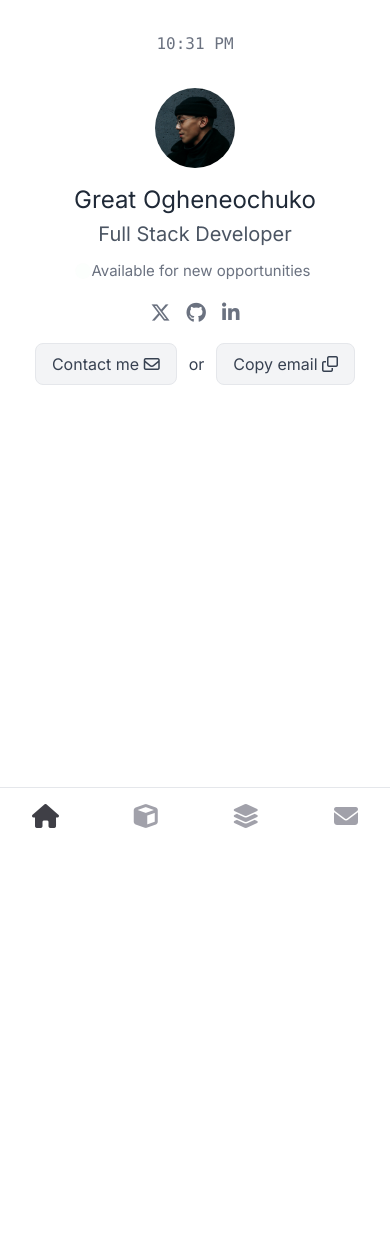
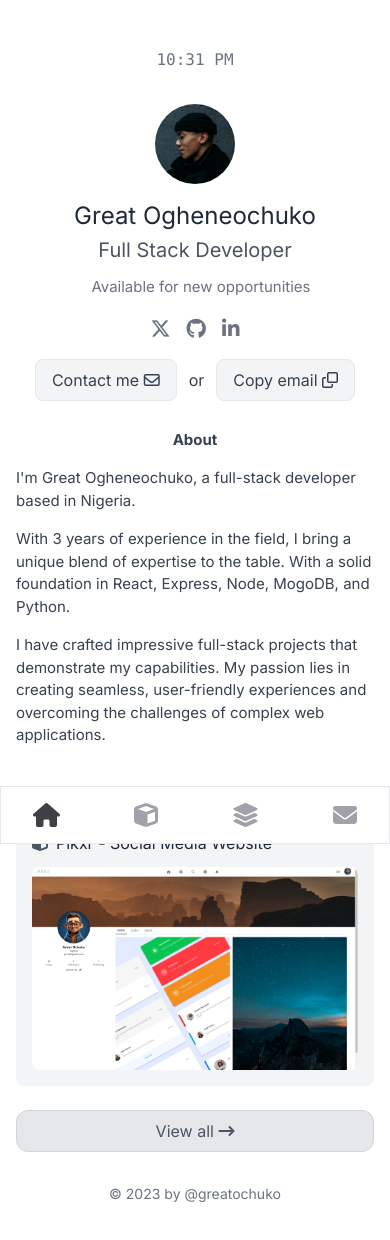
Before and after one commit to greatochuko/portfolio, a React (Vite) app: page / in a window 390 px wide. Shown: the top 1240 px of the page. Before the commit the page ends 844 px from the top, so only its background shows below. Built offline with nearby package versions, Linux system fonts and the light colour scheme.

Commit message:
finished home page mobile styling

```diff
--- a/index.html
+++ b/index.html
@@ -5,7 +5,7 @@
   <meta charset="UTF-8" />
   <link rel="icon" type="image/svg+xml" href="/vite.svg" />
   <meta name="viewport" content="width=device-width, initial-scale=1.0" />
-  <title>Vite + React</title>
+  <title>Great Ogheneochuko - Full Stack Developer</title>
 </head>
 
 <body>
--- a/src/App.jsx
+++ b/src/App.jsx
@@ -1,7 +1,7 @@
 import { RouterProvider, createBrowserRouter } from "react-router-dom";
 import AppLayout from "./pages/AppLayout";
 import Home from "./pages/Home";
-import Work from "./pages/Work";
+import Projects from "./pages/Projects";
 import Stack from "./pages/Stack";
 import Contact from "./pages/Contact";
 
@@ -10,7 +10,7 @@ const router = createBrowserRouter([
     element: <AppLayout />,
     children: [
       { path: "/", element: <Home /> },
-      { path: "/work", element: <Work /> },
+      { path: "/projects", element: <Projects /> },
       { path: "/stack", element: <Stack /> },
       { path: "/contact", element: <Contact /> },
     ],
--- /dev/null
+++ b/src/components/Footer.jsx
@@ -0,0 +1,7 @@
+export default function Footer() {
+  return (
+    <footer className="text-center text-gray-500 text-sm">
+      &copy; {new Date().getFullYear()} by @greatochuko
+    </footer>
+  );
+}
--- a/src/components/Navbar.jsx
+++ b/src/components/Navbar.jsx
@@ -1,14 +1,14 @@
 import NavLink from "./NavLink";
 const navElements = [
   { icon: "fa-solid fa-house", title: "Home", to: "/" },
-  { icon: "fa-solid fa-cube", title: "Projects", to: "/work" },
+  { icon: "fa-solid fa-cube", title: "Projects", to: "/projects" },
   { icon: "fa-solid fa-layer-group", title: "Stack", to: "/stack" },
   { icon: "fa-solid fa-envelope", title: "Contact", to: "/contact" },
 ];
 
 export default function Navbar() {
   return (
-    <nav className="bottom-0 absolute w-screen border-t ">
+    <nav className="bottom-0 fixed w-screen border-t bg-white border border-t">
       <ul className="flex justify-between px-4 gap-2 ">
         {navElements.map((el, i) => (
           <NavLink el={el} key={i} />
--- a/src/pages/AppLayout.jsx
+++ b/src/pages/AppLayout.jsx
@@ -1,11 +1,13 @@
 import { Outlet } from "react-router-dom";
 import Navbar from "../components/Navbar";
+import Footer from "../components/Footer";
 
 export default function AppLayout() {
   return (
-    <div className="flex h-screen">
+    <div className="pb-20">
       <Navbar />
       <Outlet />
+      <Footer />
     </div>
   );
 }
--- a/src/pages/Home.jsx
+++ b/src/pages/Home.jsx
@@ -1,4 +1,6 @@
-import image from "../assets/profile-pic.jpg";
+import profilePic from "../assets/profile-pic.jpg";
+import pikxrImage from "../assets/pikxr-home.png";
+import { Link } from "react-router-dom";
 
 export default function Home() {
   const now = new Date().toLocaleTimeString();
@@ -8,13 +10,17 @@ export default function Home() {
   const date = `${dateArr.join(":")} ${hourTime}`;
 
   return (
-    <div className="flex flex-col items-center w-screen pb-5">
+    <div className="flex flex-col items-center h-fit max-w-2xl mx-auto p-4">
       <p className="my-8 font-mono text-gray-500">{date}</p>
-      <img src={image} alt="" className="w-20 h-20 object-cover rounded-full" />
+      <img
+        src={profilePic}
+        alt=""
+        className="w-20 h-20 object-cover rounded-full"
+      />
       <h1 className="text-2xl mt-4 mb-1 text-gray-800">Great Ogheneochuko</h1>
       <h2 className="text-xl mb-3 text-gray-600">Full Stack Developer</h2>
       <p className="text-gray-500 text-[15px] flex items-center">
-        <div className="h-2 w-2 bg-green-500 inline-block mr-1 rounded-full animate-ping-slow"></div>
+        <span className="h-2 w-2 bg-green-500 inline-block mr-1 rounded-full animate-ping-slow"></span>
         Available for new opportunities
       </p>
       <div className="flex gap-4 my-4 text-xl text-gray-500">
@@ -49,6 +55,48 @@ export default function Home() {
           Copy email <i className="fa-regular fa-clone"></i>
         </button>
       </div>
+      <section className="flex flex-col gap-2 text-gray-700 text-[15px] font-normal my-2">
+        <h3 className="text-center mb-2 mt-5 font-bold">About</h3>
+        <div className="flex flex-col gap-4">
+          <p>
+            I&apos;m Great Ogheneochuko, a full-stack developer based in
+            Nigeria.
+          </p>
+          <p>
+            With 3 years of experience in the field, I bring a unique blend of
+            expertise to the table. With a solid foundation in React, Express,
+            Node, MogoDB, and Python.
+          </p>
+          <p>
+            I have crafted impressive full-stack projects that demonstrate my
+            capabilities. My passion lies in creating seamless, user-friendly
+            experiences and overcoming the challenges of complex web
+            applications.
+          </p>
+        </div>
+      </section>
+      <section className="my-2">
+        <h3 className="text-center mb-2 mt-5 font-bold text-gray-700">
+          Projects
+        </h3>
+        <Link>
+          <div className="p-4 bg-gray-100  rounded-lg transition-transform duration-300 hover:-translate-y-1">
+            <h4 className="text-gray-800 mb-3">
+              <i className="fa-solid fa-cube mr-2 text-gray-600"></i>Pikxr -
+              Social Media Website
+            </h4>
+            <div className="overflow-hidden rounded-lg">
+              <img src={pikxrImage} alt="" />
+            </div>
+          </div>
+        </Link>
+      </section>
+      <Link
+        to={"/projects"}
+        className="text-center bg-gray-200 hover:bg-gray-300 duration-300 w-full p-2 m-4 rounded-xl border border-gray-300  text-gray-600 hover:text-gray-800"
+      >
+        View all <i className="fa-solid fa-arrow-right-long"></i>
+      </Link>
     </div>
   );
 }
--- /dev/null
+++ b/src/pages/Projects.jsx
@@ -0,0 +1,3 @@
+export default function Projects() {
+  return <div>Work</div>;
+}
--- a/src/pages/Work.jsx
+++ /dev/null
@@ -1,3 +0,0 @@
-export default function Work() {
-  return <div>Work</div>;
-}
```
Also changed, not shown: src/assets/pikxr-home.png (added).
